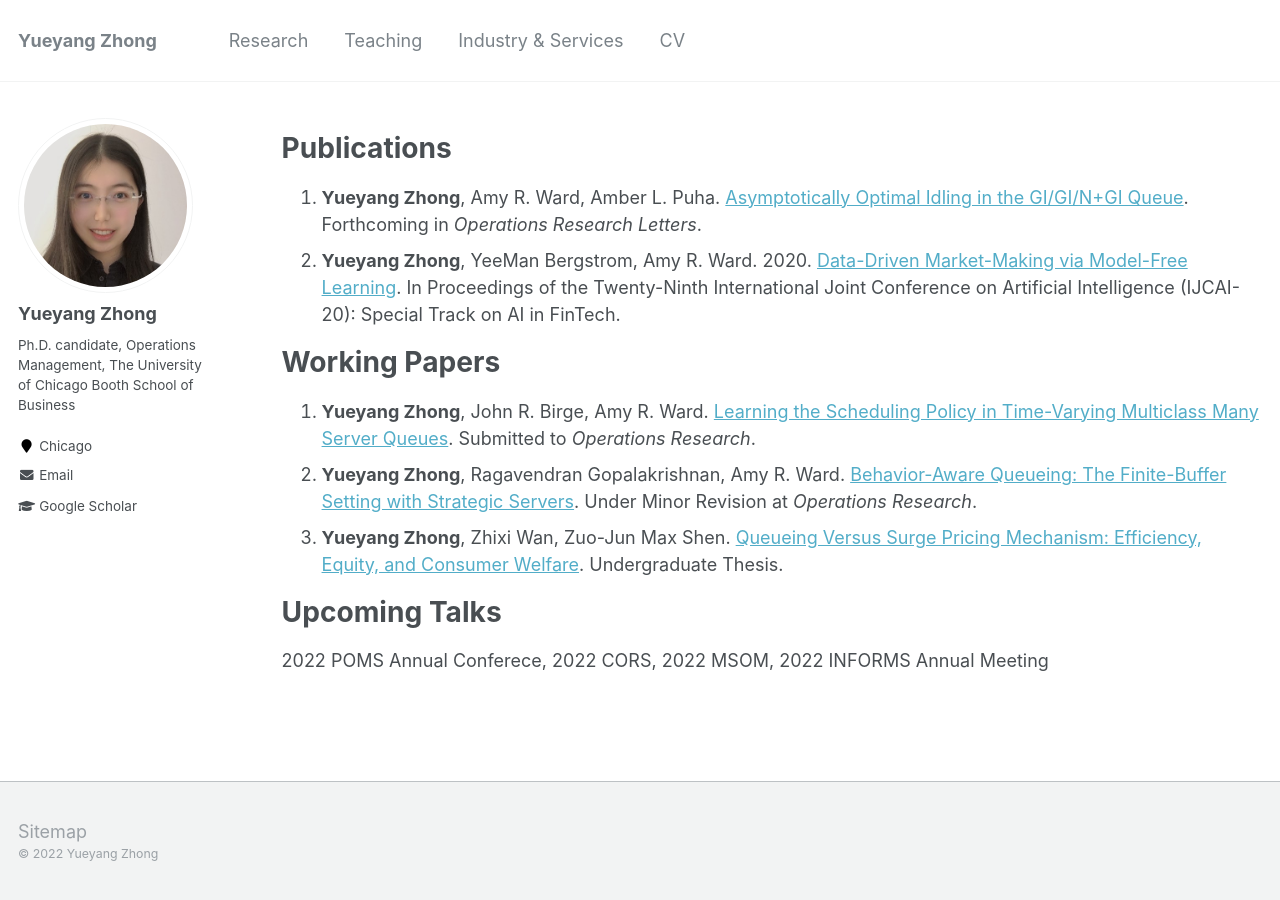
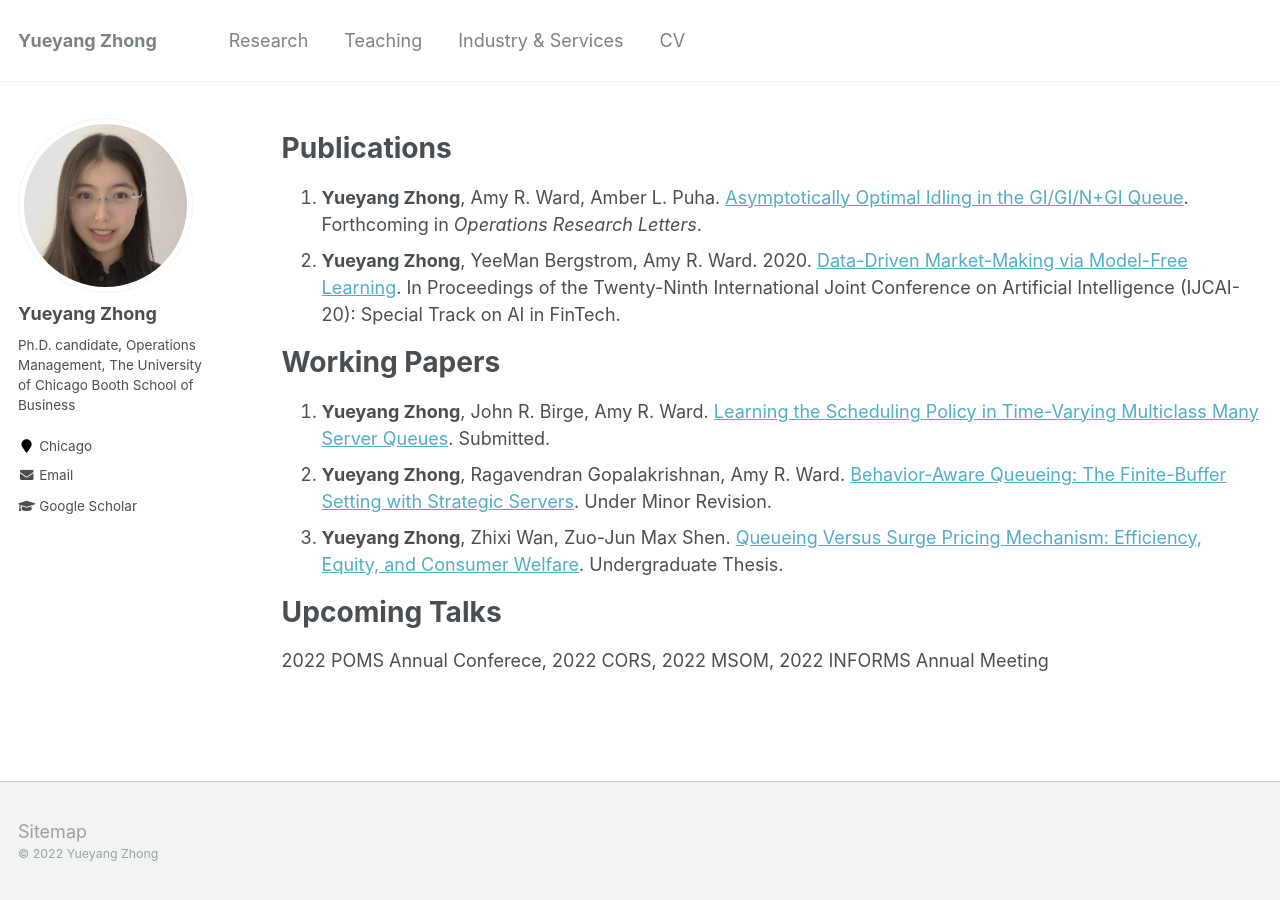
Before and after one commit to alicemengqi/site, a Jekyll site: the page built from _pages/publications.md, in a window 1280 px wide. Built offline with Jekyll 4.4.1, drawn with Linux system fonts in a browser that asks for light colours.

Commit message:
Update publications.md

```diff
--- a/_pages/publications.md
+++ b/_pages/publications.md
@@ -12,8 +12,8 @@ author_profile: true
 
 
 # Working Papers
-1. **Yueyang Zhong**, John R. Birge, Amy R. Ward. [Learning the Scheduling Policy in Time-Varying Multiclass Many Server Queues](https://papers.ssrn.com/sol3/papers.cfm?abstract_id=4090021). Submitted to *Operations Research*.
-2. **Yueyang Zhong**, Ragavendran Gopalakrishnan, Amy R. Ward. [Behavior-Aware Queueing: The Finite-Buffer Setting with Strategic Servers](https://papers.ssrn.com/sol3/papers.cfm?abstract_id=3633435). Under Minor Revision at *Operations Research*.
+1. **Yueyang Zhong**, John R. Birge, Amy R. Ward. [Learning the Scheduling Policy in Time-Varying Multiclass Many Server Queues](https://papers.ssrn.com/sol3/papers.cfm?abstract_id=4090021). Submitted.
+2. **Yueyang Zhong**, Ragavendran Gopalakrishnan, Amy R. Ward. [Behavior-Aware Queueing: The Finite-Buffer Setting with Strategic Servers](https://papers.ssrn.com/sol3/papers.cfm?abstract_id=3633435). Under Minor Revision.
 3. **Yueyang Zhong**, Zhixi Wan, Zuo-Jun Max Shen. [Queueing Versus Surge Pricing Mechanism: Efficiency, Equity, and Consumer Welfare](https://papers.ssrn.com/sol3/papers.cfm?abstract_id=3699134). Undergraduate Thesis.
 
 
```
